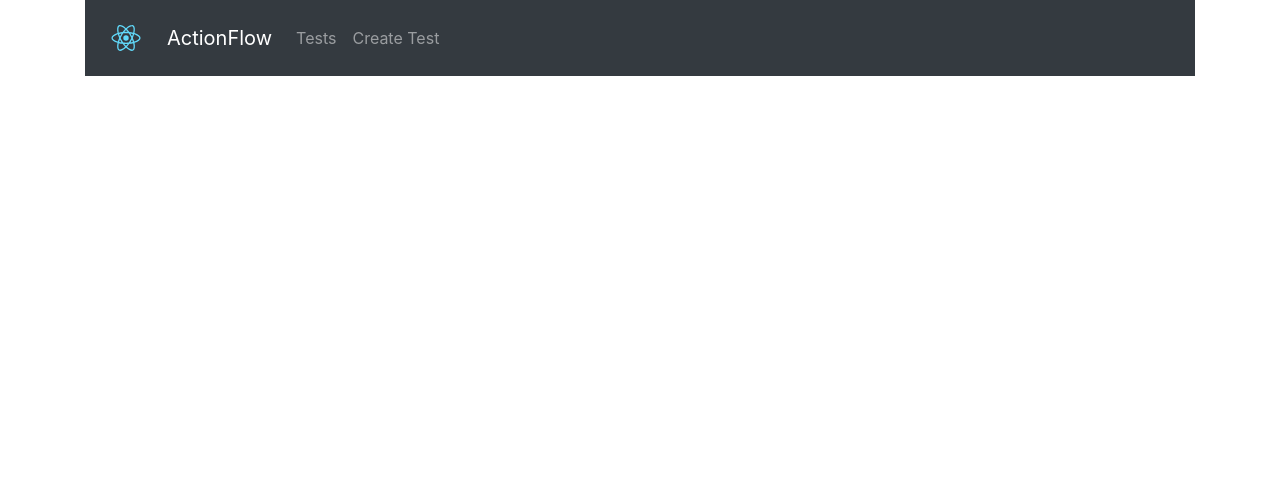
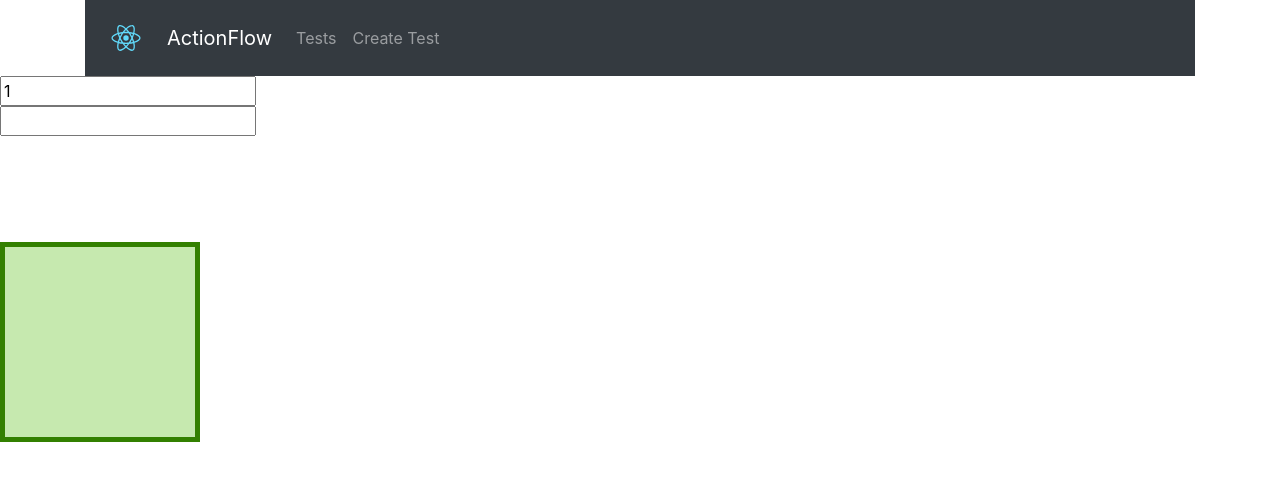
Before and after one commit to andradewagner/actionflow-client, a React (Create React App) app: page /test/1 in a window 1280 px wide. Shown: the top 480 px of the page. Built offline with nearby package versions, Linux system fonts and the light colour scheme; no server answers.

Commit message:
criacao pipeline

```diff
--- a/package.json
+++ b/package.json
@@ -8,6 +8,7 @@
     "@testing-library/user-event": "^7.2.1",
     "axios": "^0.19.2",
     "bootstrap": "^4.4.1",
+    "chart.js": "^2.9.3",
     "react": "^16.13.0",
     "react-dom": "^16.13.0",
     "react-router-dom": "^5.1.2",
--- a/src/app/index.js
+++ b/src/app/index.js
@@ -2,7 +2,7 @@ import React from 'react'
 import { BrowserRouter as Router, Route, Switch } from 'react-router-dom'
 
 import { NavBar } from '../components'
-import { TestsList, TestsInsert, TestsUpdate } from '../pages'
+import { TestsList, TestsInsert, TestsUpdate, Test } from '../pages'
 
 import 'bootstrap/dist/css/bootstrap.min.css'
 
@@ -14,6 +14,7 @@ function App() {
               <Route path="/tests/list" exact component={TestsList} />
               <Route path="/tests/create" exact component={TestsInsert} />
               <Route path="/tests/update/:id" exact component={TestsUpdate} />
+              <Route path="/test/:id" exact component={Test} />
             </Switch>
         </Router>
     )
--- /dev/null
+++ b/src/pages/Test.jsx
@@ -0,0 +1,68 @@
+import React, { Component } from 'react'
+import api from '../api'
+import Chart from 'chart.js'
+
+import styled from 'styled-components'
+
+const Wrapper = styled.div.attrs({})`width: 200px;`
+
+const PipelineItem = styled.div.attrs({})`width: 200px; height: 200px; background-color: #c6e9af; border: 5px solid #338000;`
+
+class Test extends Component {
+    chartRef = React.createRef();
+
+    constructor(props) {
+        super(props)
+
+        this.state = {
+            id: this.props.match.params.id,
+            name: '',
+            rating: '',
+            time: '',
+        }
+    }
+
+    componentDidMount = async () => {
+        const { id } = this.state
+        const test = await api.getTestById(id)
+
+        const myChartRef = this.chartRef.current.getContext("2d");
+
+        this.setState({
+            name: test.data.data.name,
+            rating: test.data.data.rating,
+            time: test.data.data.time.join('/'),
+        })
+
+        new Chart(myChartRef, {
+            type: "line",
+            data: {
+                labels: ["Jan", "Feb", "March"],
+                datasets: [
+                    {
+                        label: "Sales",
+                        data: [86, 67, 91],
+                    }
+                ]
+            },
+            options: {
+
+            }
+        });
+    }
+
+    render() {
+        const { id, name, rating, time } = this.state
+        return (
+            <Wrapper>
+                <input type="text" value={id} />
+                <input type="text" value={name} />
+                <canvas id="myChart" ref={this.chartRef} width="100" height="100"></canvas>
+
+                <PipelineItem></PipelineItem>
+            </Wrapper>
+        )
+    }
+}
+
+export default Test
--- a/src/pages/index.js
+++ b/src/pages/index.js
@@ -1,5 +1,6 @@
 import TestsList from './TestsList'
 import TestsInsert from './TestsInsert'
 import TestsUpdate from './TestsUpdate'
+import Test from './Test'
 
-export { TestsList, TestsInsert, TestsUpdate }
+export { TestsList, TestsInsert, TestsUpdate, Test }
```
Also changed, not shown: 1 other file (tests, documents, lock files or other folders).
